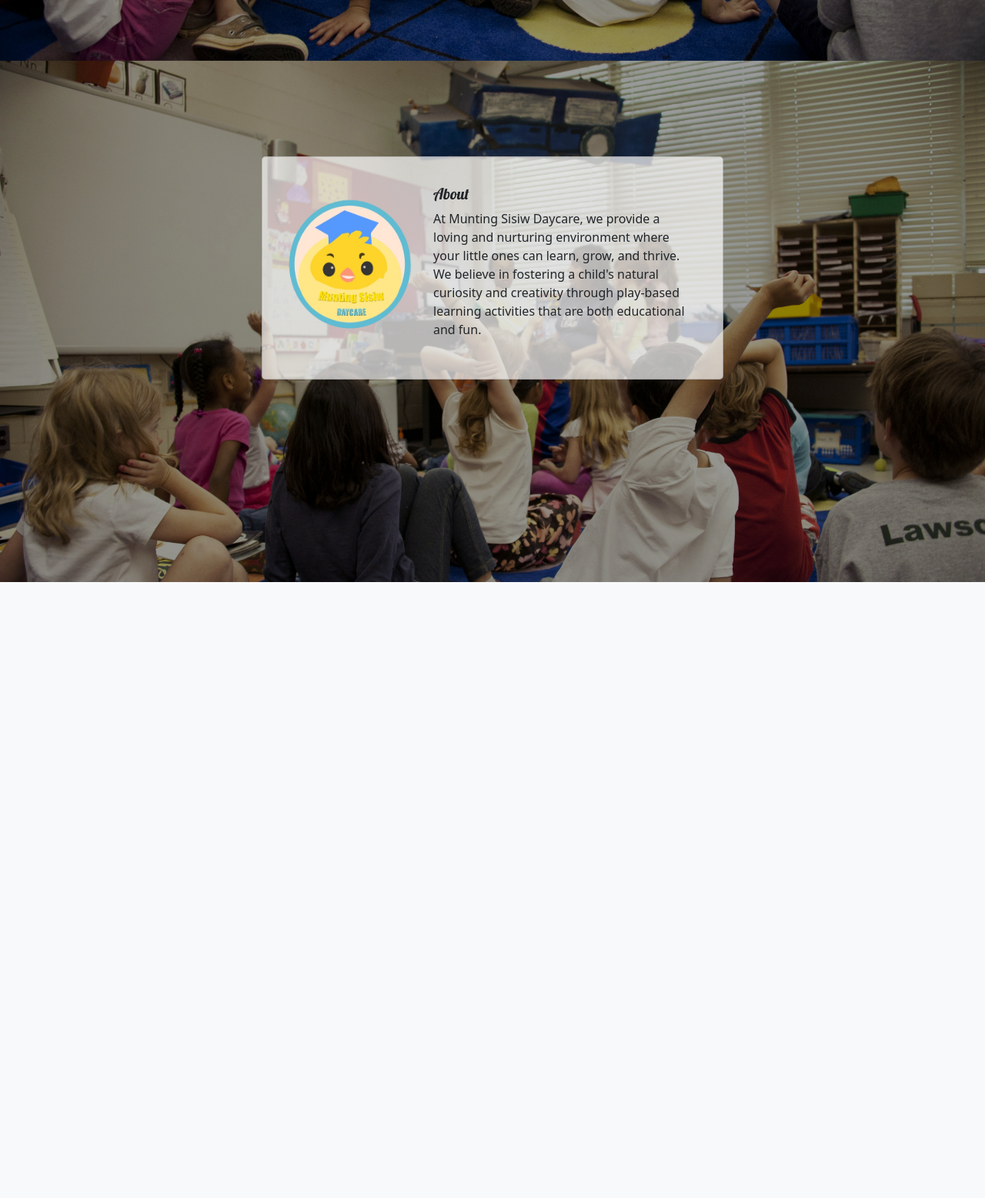
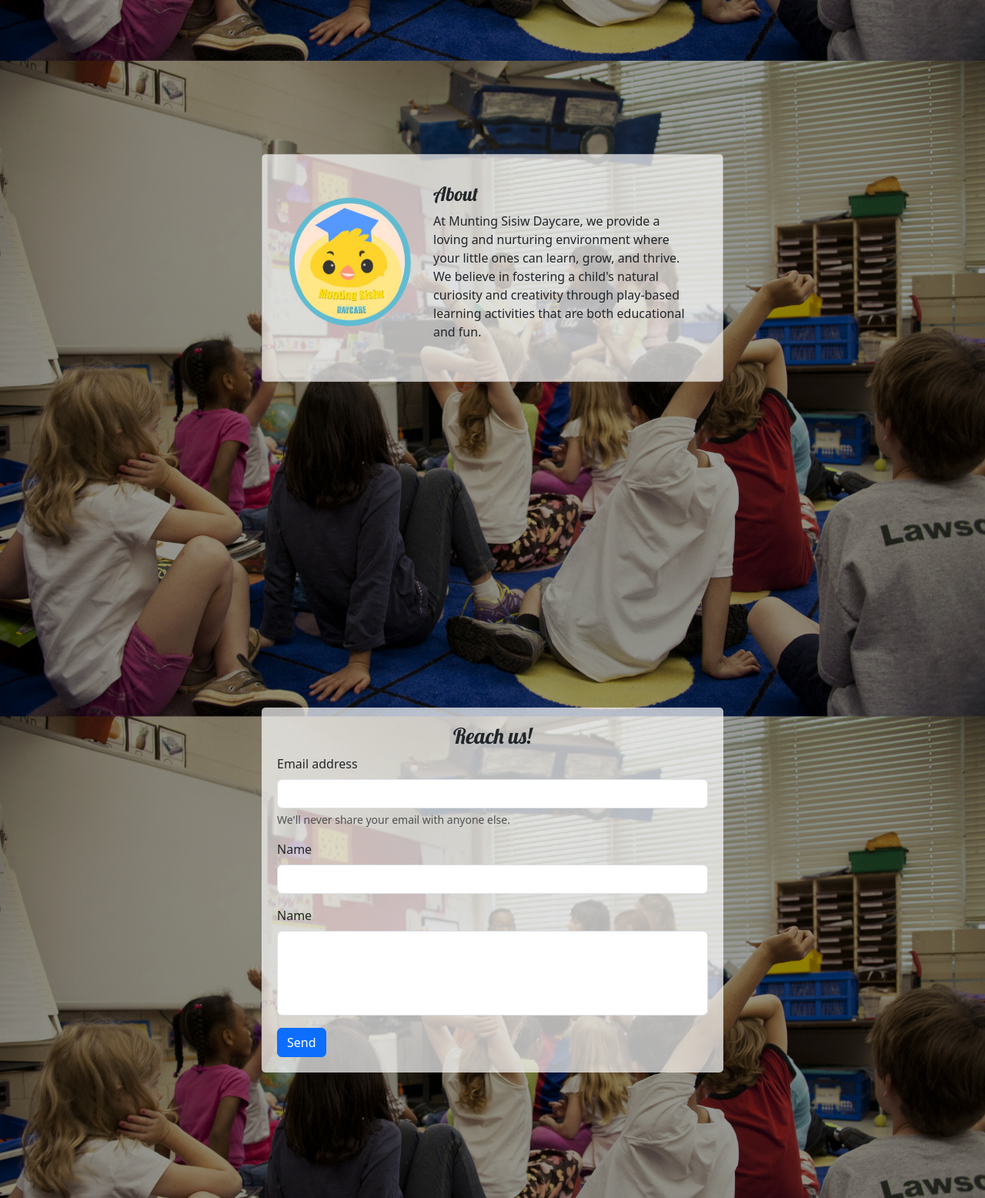
Before and after one commit to Valiantic/Munting-Sisiw-Student-Daycare-Management-System, a PHP site: page / in a window 1280 px wide. Shown: the part 773-2329 px from the top of the page at 77% size. Before the commit the page ends 1529 px from the top, so only its background shows below. Run offline with PHP 8.4, Linux system fonts and the light colour scheme.

Commit message:
add bootstrap contact us form

```diff
--- a/index.php
+++ b/index.php
@@ -74,7 +74,26 @@
     }
     #about .card-1 h5{
       font-family: "Lobster", sans-serif;
+      font-size: 25px;
 
+    }
+    #contacts {
+      min-height: 100vh;
+
+    }
+    #contacts form {
+      max-width: 600px;
+      width: 90%;
+      background: rgba(255,255,255, 0.7);
+      padding: 20px;
+      border-radius: 5px;
+    }
+    #contacts form h3{
+      text-align:center;
+      font-family: "Lobster", sans-serif;
+    }
+    textarea{
+      resize:none;
     }
 
 
@@ -105,7 +124,7 @@
         </li>
 
         <li class="nav-item">
-          <a class="nav-link" href="#">Contact</a>
+          <a class="nav-link" href="#contacts">Contact</a>
         </li>
         </ul>
 
@@ -155,11 +174,12 @@
 
 </section>
 
+<!-- SECTION FOR ABOUT  -->
 <section id="about" class="d-flex justify-content-center
 align-items-center flex-column">
 
 
-<!-- CARD -->
+<!-- ABOUT CARD -->
 <div class="card mb-3 card-1">
   <div class="row g-0">
     <div class="col-md-4">
@@ -177,6 +197,33 @@ align-items-center flex-column">
 
 </section>
 
+
+<!-- SECTION FOR CONTACTS  -->
+<section id="contacts" class="d-flex justify-content-center
+align-items-center flex-column">
+
+
+<!-- CONTACTS FORM -->
+<form>
+  <h3>Reach us!</h3>
+  <div class="mb-3">
+    <label for="exampleInputEmail1" class="form-label">Email address</label>
+    <input type="email" class="form-control" id="exampleInputEmail1" aria-describedby="emailHelp">
+    <div id="emailHelp" class="form-text">We'll never share your email with anyone else.</div>
+  </div>
+  <div class="mb-3">
+    <label class="form-label">Name</label>
+    <input type="text" class="form-control" id="exampleInputPassword1">
+  </div>
+  <div class="mb-3">
+    <label class="form-label">Name</label>
+    <textarea class="form-control" rows="4"></textarea>
+  </div>
+
+  <button type="submit" class="btn btn-primary">Send</button>
+</form>
+</section>
+
     </div>
 </div>
 
```
